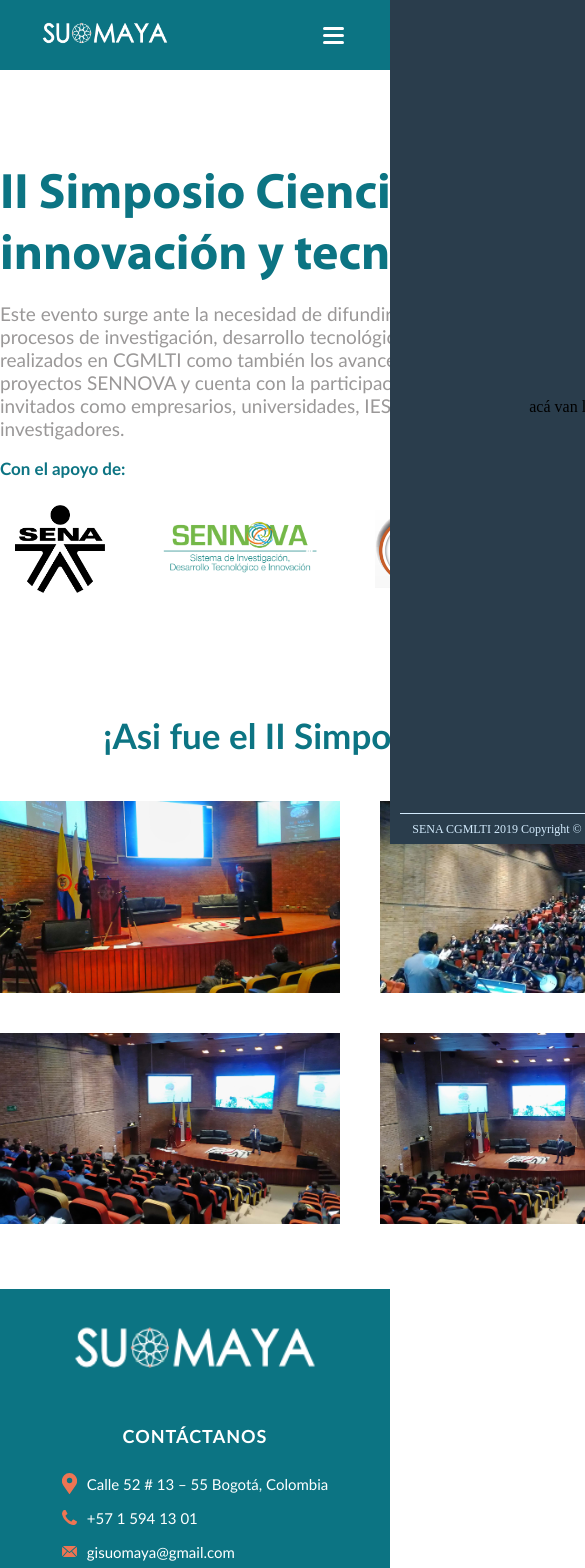
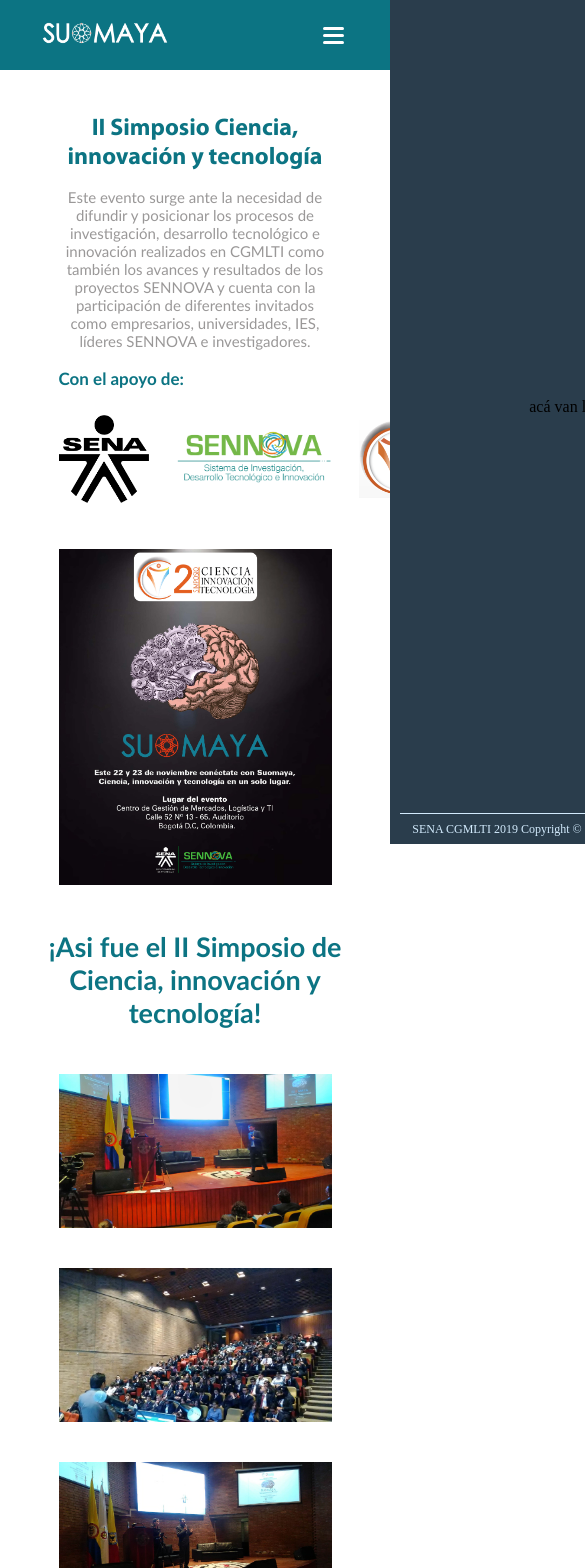
Before and after one commit to fcor/suomaya, a React (Create React App) app: page /simposio in a window 390 px wide. Shown: the top 1568 px of the page, 585 px wide, since content can reach past the window. Built offline with nearby package versions, Linux system fonts and the light colour scheme.

Commit message:
Simposio Responsive ok

```diff
--- a/src/components/Simposio/styles.css
+++ b/src/components/Simposio/styles.css
@@ -45,7 +45,7 @@
   justify-content: space-around !important;
 }
 
-.simposio-top .flyer{
+.flyer{
   width: 450px;
   margin-left: 50px;
 }
@@ -71,3 +71,114 @@
   width: 340px;
   margin: 20px 0;
 }
+
+@media screen and (max-width: 1170px){
+  .simposio{
+    width: 80vw;
+  }
+
+  .simposio-top-info{
+    width: 35vw;
+  }
+
+  .simposio-top-info h1{
+    font-size: 40px;
+  }
+
+  .flyer{
+    /* width: 30vw; */
+  }
+}
+
+@media screen and (max-width: 1000px){
+  .simposio-top-info h1{
+    font-size: 35px;
+  }
+}
+
+@media screen and (max-width: 900px){
+  .simposio-top-info h1{
+    font-size: 30px;
+  }
+
+  .simposio-top-info p{
+    font-size: 17px;
+  }
+
+  .simposio-gallery{
+    flex-wrap: wrap;
+    justify-content: space-around !important;
+  }
+
+  .simposio-gallery img{
+    width: 300px;
+    /* margin: 20px 0; */
+  }
+
+}
+
+@media screen and (max-width: 800px){
+  .simposio-top-info h1{
+    font-size: 27px;
+  }
+
+  .simposio-top-info p{
+    font-size: 16px;
+  }
+
+  .simposio-gallery{
+    flex-direction: column !important;
+    justify-content: center;
+  }
+
+  .simposio-pics h1{
+    font-size: 27px;
+    text-align: center;
+  }
+
+  .simposio-gallery img{
+    width: 340px;
+  }
+
+}
+
+@media screen and (max-width: 730px){
+  .simposio-top-info h1{
+    font-size: 24px;
+  }
+
+  .simposio-top-info p{
+    font-size: 15px;
+  }
+
+}
+
+@media screen and (max-width: 650px){
+  .simposio-top{
+    flex-direction: column !important;
+  }
+
+  .simposio-top-info{
+    width: 70vw;
+  }
+
+  .flyer{
+    width: 70vw;
+    margin: 20px 0 0 0;
+  }
+
+  .simposio-top-info h1{
+    text-align: center;
+    width: 80vw;
+  }
+
+  .simposio-top-info p{
+    text-align: center
+  }
+
+  .simposio-gallery img{
+    width: 70vw;
+    /* margin: 20px 0; */
+  }
+
+}
```
